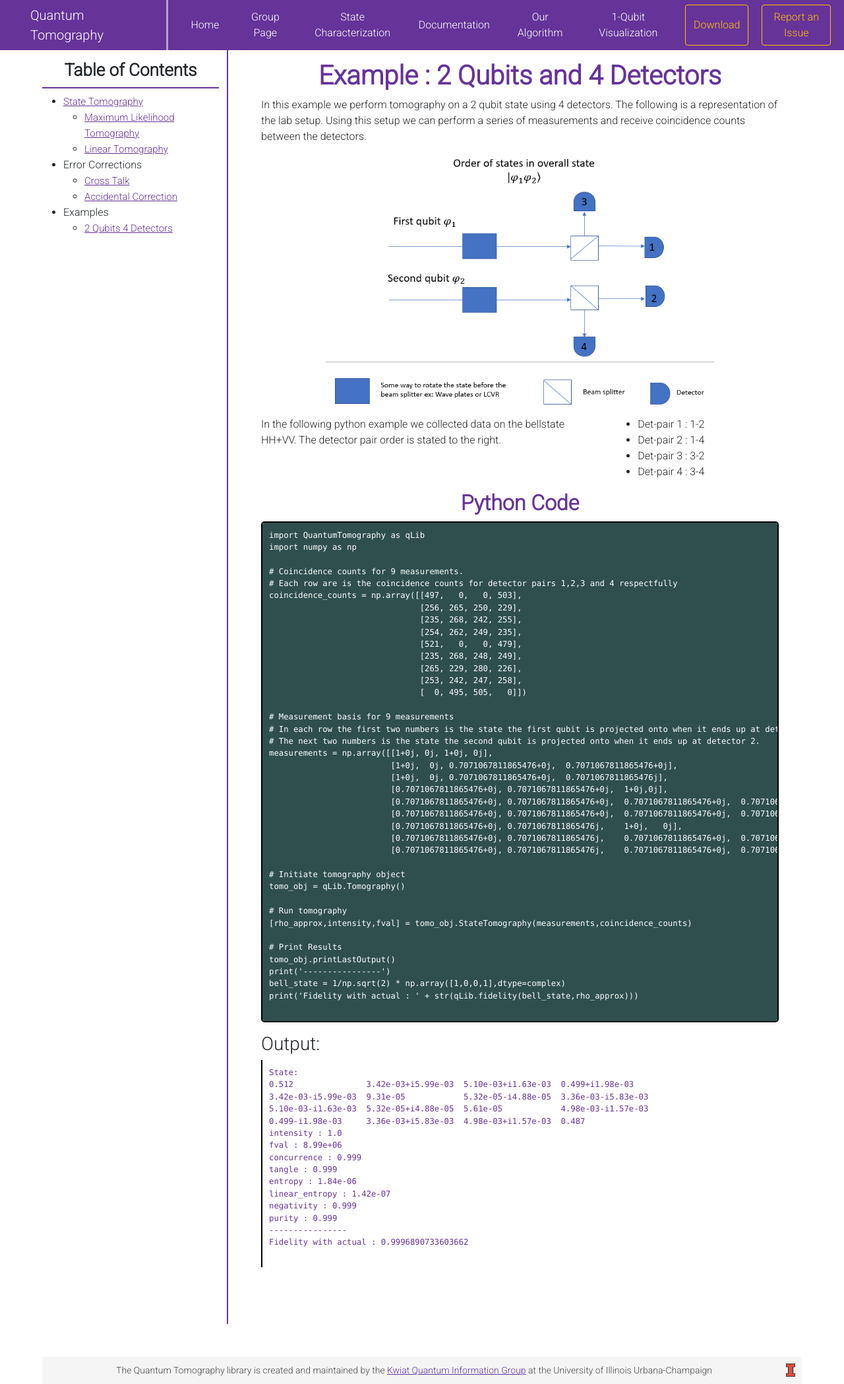
After one commit to KwiatQIM/Flask-App, a Flask app: page /Algorithm/example_2qubit4det in a window 1280 px wide. The commit adds this page. Shown: the whole page at 66% size. Run offline with Flask 2, Linux system fonts and the light colour scheme; parts of the project's set-up code (start-up, migrations or seed data) failed here and were passed over; some libraries are stand-ins or nearby versions.

Commit message:
Added more algorithm pages

```diff
--- a/src/static/css/Main.css
+++ b/src/static/css/Main.css
@@ -134,6 +134,21 @@ color:#000000;
 
 }
 
+div.python-example pre{
+    background: darkslategray;
+    border: 2px solid black;
+    padding: 10px;
+    border-radius: 5px;
+    color: white;
+}
+
+
+div.python-output pre{
+    border-left: 2px solid black;
+    padding: 10px;
+    color: rebeccapurple;
+}
+
 /* CSS for Documentation page */
 .wiki div#TableOfContents{
     border-right:solid 2px rebeccapurple;
--- a/src/static/css/NavBar.css
+++ b/src/static/css/NavBar.css
@@ -13,6 +13,8 @@ nav#MainNav .navbar-header{
 }
 nav#MainNav .nav-link{
     color:white;
+    vertical-align: middle;
+    display: table-cell;
 }
 
 div#navbarSupportedContent {
@@ -24,6 +26,7 @@ div#navbarSupportedContent {
 div#navbarSupportedContent li{
     padding: 0px;
     margin: 5px 10px;
+    display:inline-table;
 }
 
 div#navbarSupportedContent li:hover{
--- a/src/templates/FrontPage.html
+++ b/src/templates/FrontPage.html
@@ -12,7 +12,7 @@
     <hr>
     <div class="row vertical-divider">
         <div class="col-md-8">
-            <h3>Our open-source python library:</h3>
+            <h2>Our open-source python library</h2>
             <hr>
             <p>The package can be downloaded through the pypi link below. The code is stored on github, where you can download the code and make it your own.</p>
             <div class="row ">
@@ -49,7 +49,8 @@
             </div>
         </div>
         <div class="col-md-4">
-            <h2><strong>Resources:</strong></h2>
+            <h2><strong>Resources</strong></h2>
+            <hr>
             <div class="gray-background">
                 <div class="text-center">
                     <h3><strong>Python Library:</strong></h3>
--- a/src/templates/algorithm.html
+++ b/src/templates/algorithm.html
@@ -15,11 +15,18 @@
             <h3 style="text-align:center;">Table of Contents</h3>
             <ul>
                 <li><a href="{{url_for('displayAlgorithmPage', function='StateTomography')}}">State Tomography</a></li>
-                <li><a href="{{url_for('displayAlgorithmPage', function='tomography_MLE')}}">Maximum Likelihood</a></li>
                 <ul>
-                    <li><a href="{{url_for('displayAlgorithmPage', function='filter_data')}}">filter_data</a></li>
-                    <li><a href="{{url_for('displayAlgorithmPage', function='tomography_LINEAR')}}">tomography_LINEAR</a></li>
-                    <li><a href="{{url_for('displayAlgorithmPage', function='tomography_MLE')}}">tomography_MLE</a></li>
+                    <li><a href="{{url_for('displayAlgorithmPage', function='tomography_MLE')}}">Maximum Likelihood Tomography</a></li>
+                    <li><a href="{{url_for('displayAlgorithmPage', function='tomography_LINEAR')}}">Linear Tomography</a></li>
+                </ul>
+                <li>Error Corrections</li>
+                <ul>
+                    <li><a href="{{url_for('displayAlgorithmPage', function='crosstalk')}}">Cross Talk</a></li>
+                    <li><a href="{{url_for('displayAlgorithmPage', function='accidentals')}}">Accidental Correction</a></li>
+                </ul>
+                <li>Examples</li>
+                <ul>
+                    <li><a href="{{url_for('displayAlgorithmPage', function='example_2qubit4det')}}">2 Qubits 4 Detectors</a></li>
                 </ul>
             </ul>
         </div>
--- /dev/null
+++ b/src/templates/algorithm_pages/wiki_example_2qubit4det.html
@@ -0,0 +1,101 @@
+{% extends 'algorithm.html' %}
+
+{% block head %}{%endblock%}
+
+{% block body %}
+    {{ super() }}
+{% endblock %}
+
+{% block function %}
+<div class="AlgFunction" id="crosstalk">
+    <h1>Example : 2 Qubits and 4 Detectors</h1>
+    <p>In this example we perform tomography on a 2 qubit state using 4 detectors. The following is a representation
+    of the lab setup. Using this setup we can perform a series of measurements and receive coincidence counts between the detectors.</p>
+    <img class="AlgoDefinition" src="../static/images/Algorithm/example_2qubit4det.PNG" alt="2 qubits and 4 Detectors Lab Setup">
+
+    <div class="row">
+        <div class="col-md-8">
+            <p> In the following python example we collected data on the bellstate HH+VV. The detector pair order is stated to the right.</p>
+        </div>
+        <div class="col-md-4">
+            <ul>
+                <li>Det-pair 1 : 1-2</li>
+                <li>Det-pair 2 : 1-4</li>
+                <li>Det-pair 3 : 3-2</li>
+                <li>Det-pair 4 : 3-4</li>
+            </ul>
+        </div>
+    </div>
+    <h2>Python Code</h2>
+    <div class="python-example">
+        <code>
+            <pre>
+import QuantumTomography as qLib
+import numpy as np
+
+# Coincidence counts for 9 measurements.
+# Each row are is the coincidence counts for detector pairs 1,2,3 and 4 respectfully
+coincidence_counts = np.array([[497,   0,   0, 503],
+                               [256, 265, 250, 229],
+                               [235, 268, 242, 255],
+                               [254, 262, 249, 235],
+                               [521,   0,   0, 479],
+                               [235, 268, 248, 249],
+                               [265, 229, 280, 226],
+                               [253, 242, 247, 258],
+                               [  0, 495, 505,   0]])
+
+# Measurement basis for 9 measurements
+# In each row the first two numbers is the state the first qubit is projected onto when it ends up at detector 1.
+# The next two numbers is the state the second qubit is projected onto when it ends up at detector 2.
+measurements = np.array([[1+0j, 0j, 1+0j, 0j],
+                         [1+0j,  0j, 0.7071067811865476+0j,  0.7071067811865476+0j],
+                         [1+0j,  0j, 0.7071067811865476+0j,  0.7071067811865476j],
+                         [0.7071067811865476+0j, 0.7071067811865476+0j,  1+0j,0j],
+                         [0.7071067811865476+0j, 0.7071067811865476+0j,  0.7071067811865476+0j,  0.7071067811865476+0j],
+                         [0.7071067811865476+0j, 0.7071067811865476+0j,  0.7071067811865476+0j,  0.7071067811865476j],
+                         [0.7071067811865476+0j, 0.7071067811865476j,    1+0j,   0j],
+                         [0.7071067811865476+0j, 0.7071067811865476j,    0.7071067811865476+0j,  0.7071067811865476+0j],
+                         [0.7071067811865476+0j, 0.7071067811865476j,    0.7071067811865476+0j,  0.7071067811865476j],])
+
+# Initiate tomography object
+tomo_obj = qLib.Tomography()
+
+# Run tomography
+[rho_approx,intensity,fval] = tomo_obj.StateTomography(measurements,coincidence_counts)
+
+# Print Results
+tomo_obj.printLastOutput()
+print('----------------')
+bell_state = 1/np.sqrt(2) * np.array([1,0,0,1],dtype=complex)
+print('Fidelity with actual : ' + str(qLib.fidelity(bell_state,rho_approx)))
+            </pre>
+        </code>
+    </div>
+    <h3 class="python-output">Output:</h3>
+    <div class="python-output">
+        <code>
+            <pre>
+State:
+0.512               3.42e-03+i5.99e-03  5.10e-03+i1.63e-03  0.499+i1.98e-03
+3.42e-03-i5.99e-03  9.31e-05            5.32e-05-i4.88e-05  3.36e-03-i5.83e-03
+5.10e-03-i1.63e-03  5.32e-05+i4.88e-05  5.61e-05            4.98e-03-i1.57e-03
+0.499-i1.98e-03     3.36e-03+i5.83e-03  4.98e-03+i1.57e-03  0.487
+intensity : 1.0
+fval : 8.99e+06
+concurrence : 0.999
+tangle : 0.999
+entropy : 1.84e-06
+linear_entropy : 1.42e-07
+negativity : 0.999
+purity : 0.999
+----------------
+Fidelity with actual : 0.9996890733603662
+            </pre>
+        </code>
+    </h3>
+
+
+
+</div>
+{% endblock %}
--- a/src/templates/base.html
+++ b/src/templates/base.html
@@ -56,10 +56,10 @@
             </ul>
             <ul class="navbar-nav">
                 <li class="nav-item">
-                    <a class="btn btn-outline-warning" href="https://pypi.org/project/Quantum-Tomography/" target="_blank">Download</a>
+                    <a class="btn btn-outline-warning" style="display:table-cell" href="https://pypi.org/project/Quantum-Tomography/" target="_blank">Download</a>
                 </li>
                 <li class="nav-item">
-                    <a class="btn btn-outline-warning" href="https://github.com/KwiatQIM/Flask-App/issues" target="_blank">Report an Issue</a>
+                    <a class="btn btn-outline-warning" style="display:table-cell" href="https://github.com/KwiatQIM/Flask-App/issues" target="_blank">Report an Issue</a>
                 </li>
 
             </ul>
```
Also changed, not shown: src/templates/algorithm_pages/wiki_StateTomography.html (+11 -7 lines), src/templates/algorithm_pages/wiki_accidentals.html (added, +31 -0 lines), src/templates/algorithm_pages/wiki_crosstalk.html (added, +13 -0 lines), src/templates/algorithm_pages/wiki_filter_data.html (deleted, +0 -63 lines), src/templates/algorithm_pages/wiki_tomography_MLE.html (+18 -3 lines), src/static/images/Algorithm/accidental_counts.PNG (added), src/static/images/Algorithm/example_2qubit4det.PNG (added), src/static/images/Algorithm/t_vals.PNG (added), 1 other file.
